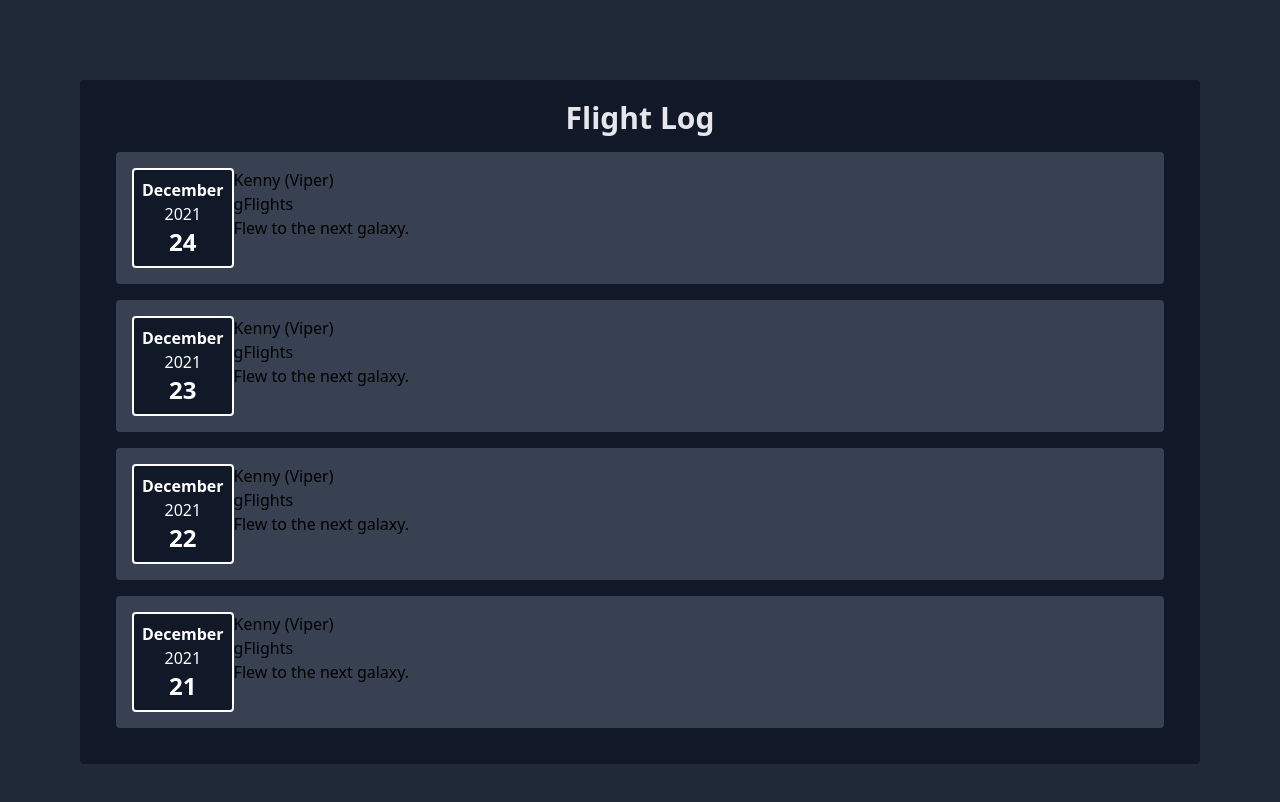
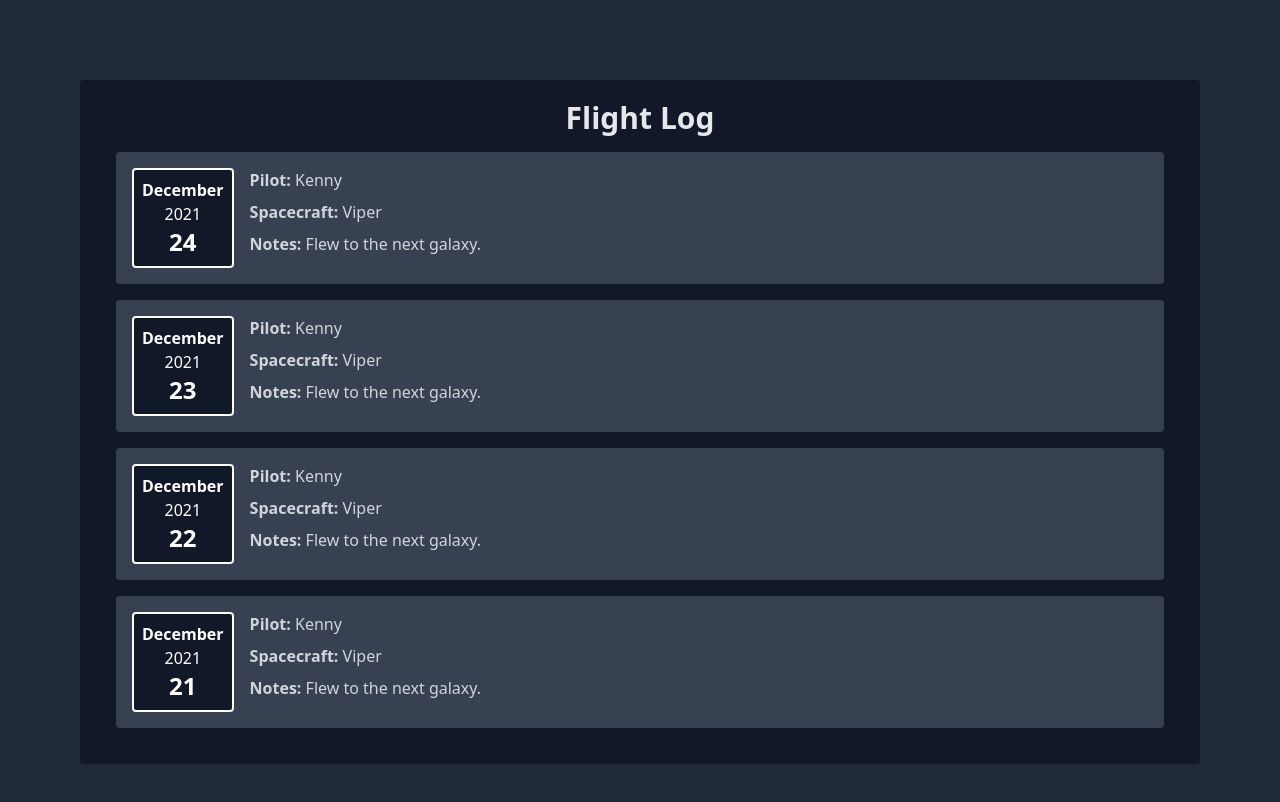
Before and after one commit to eukalytics/flightlog, a JavaScript app: page / in a window 1280 px wide. Shown: the top 802 px of the page. Built offline with nearby package versions, Linux system fonts and the light colour scheme.

Commit message:
add flight detail styles

```diff
--- a/src/components/Flights/FlightCard.js
+++ b/src/components/Flights/FlightCard.js
@@ -3,10 +3,10 @@ export default function FlightCard({ pilot, craft, date, notes }) {
     return (
         <div className="bg-gray-700 m-4 p-4 grid grid-cols-10 rounded">
             <FlightDate date={date} />
-            <div className="col-span-8">
-                <h3>{pilot} ({craft})</h3>
-                <h2 className>gFlights</h2>
-                <p>{notes}</p>
+            <div className="col-span-8 text-gray-300 px-4">
+                <p className="pb-2"><span className="font-semibold">Pilot:</span> {pilot}</p>
+                <p className="pb-2"><span className="font-semibold">Spacecraft:</span> {craft}</p>
+                <p className=""><span className="font-semibold">Notes:</span> {notes}</p>
             </div>
         </div>
     )
```
Also changed, not shown: 1 other file (tests, documents, lock files or other folders).
